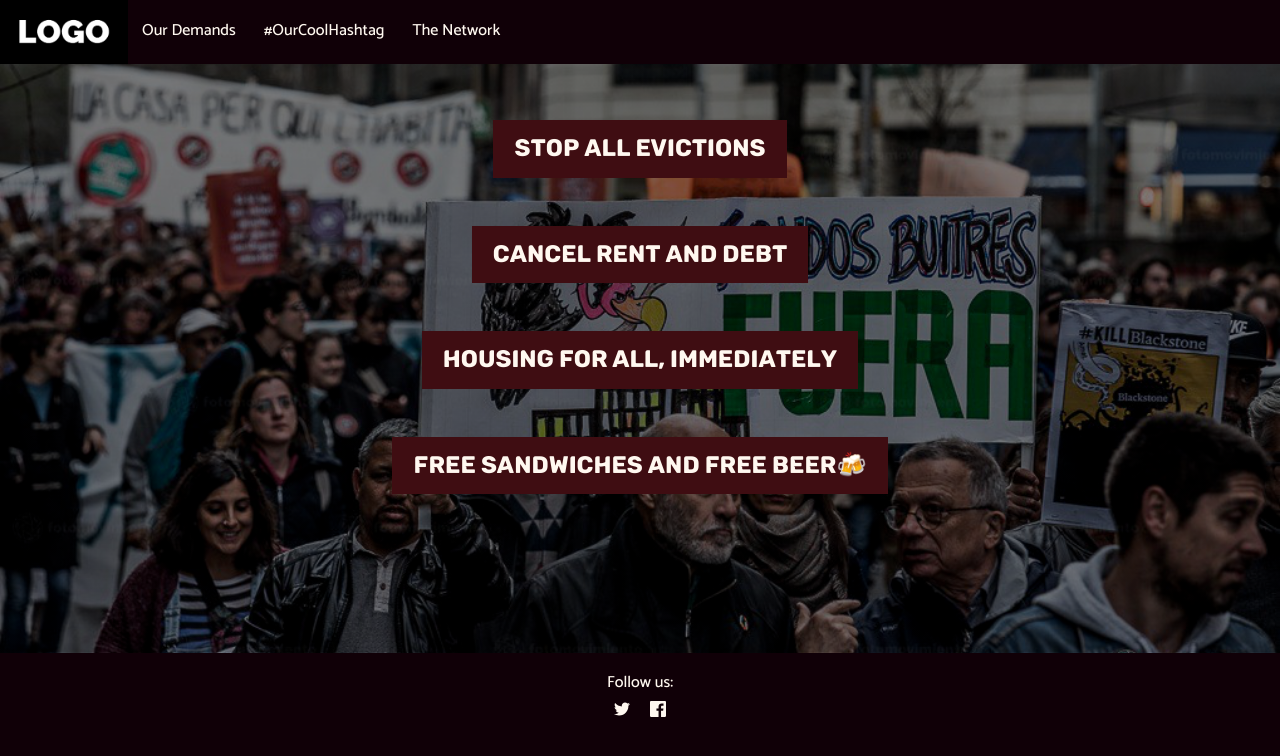
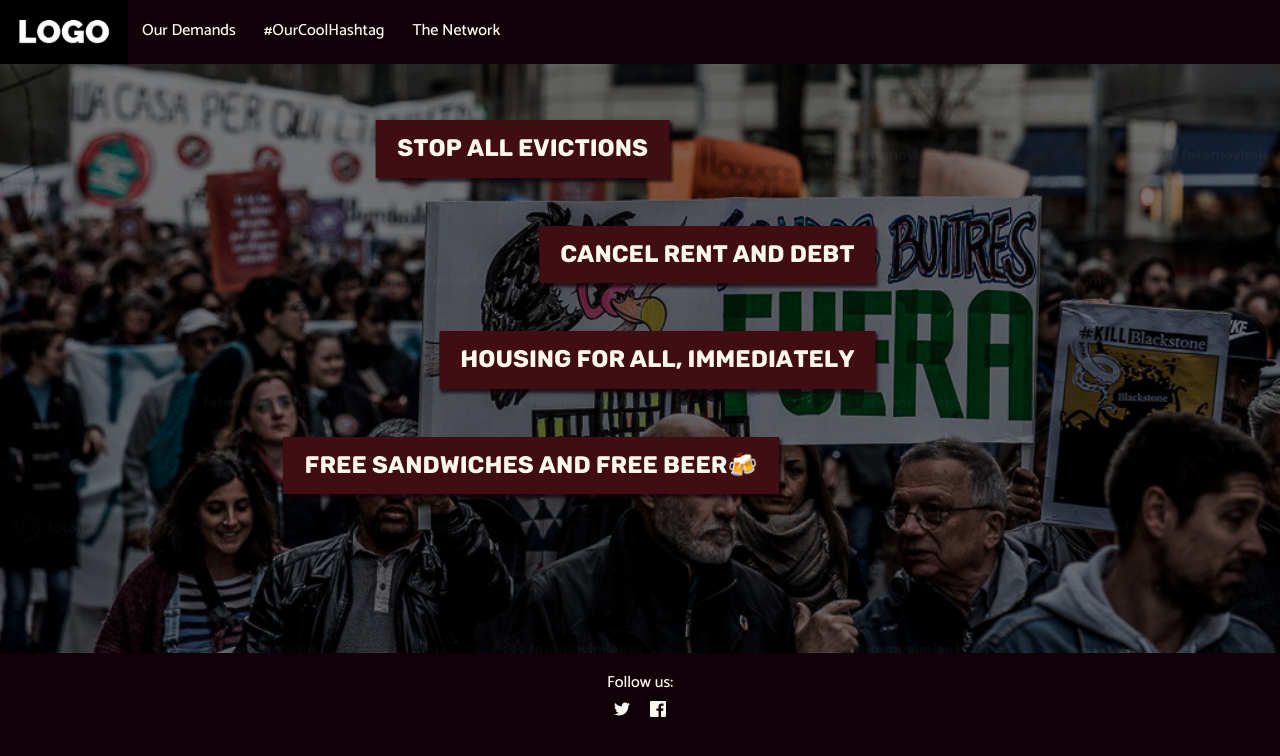
Before and after one commit to jsrois/w-concept, a React app: page / in a window 1280 px wide. Shown: the top 756 px of the page. Built offline with nearby package versions, Linux system fonts and the light colour scheme.

Commit message:
added some shadow to demands page

```diff
--- a/src/styles/colors.scss
+++ b/src/styles/colors.scss
@@ -3,6 +3,8 @@ $color2: #3f0d12ff;
 $color3: #100007ff;
 $color4: #de3c4bff;
 $color5: #fff8f0ff;
+
+$color3-shadow: #100007bf;
 
 $gradient-top: linear-gradient(0deg, #8c271eff, #3f0d12ff, #100007ff, #de3c4bff, #fff8f0ff);
 $gradient-right: linear-gradient(90deg, #8c271eff, #3f0d12ff, #100007ff, #de3c4bff, #fff8f0ff);
--- a/src/styles/demands-content.scss
+++ b/src/styles/demands-content.scss
@@ -29,5 +29,24 @@
     line-height: 2.4;
     padding: 0 21.3px;
     width: max-content;
+    -webkit-box-shadow: 2px 3px 3px 1px $color3-shadow;
+    -moz-box-shadow: 2px 3px 3px 1px $color3-shadow;
+    box-shadow: 2px 3px 3px 1px $color3-shadow;
+
+    &.first {
+      transform: translateX(-40%);
+    }
+
+    &.second {
+      transform: translateX(+20%);
+    }
+
+    &.third {
+      transform: translateX(+4%);
+    }
+
+    &.fourth {
+      transform: translateX(-22%);
+    }
   }
 }
```
